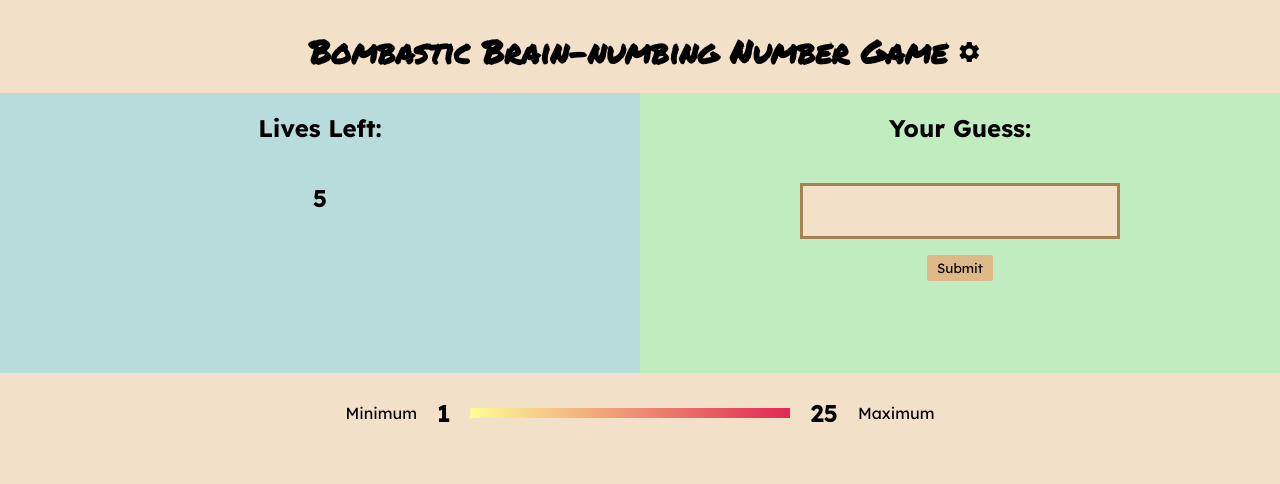
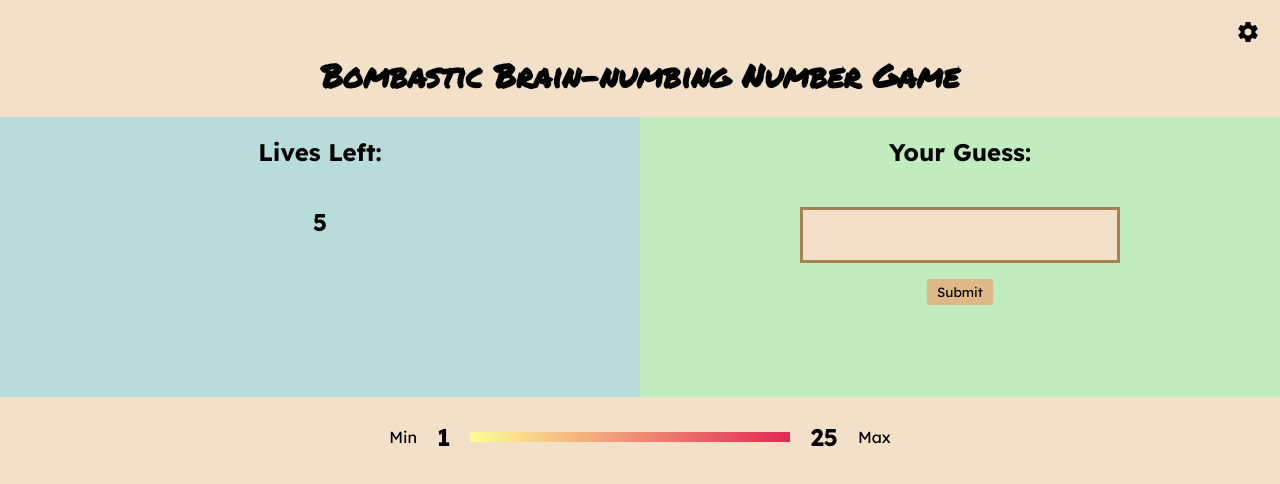
Before and after one commit to sleepycodingcat/Number-guessing-game, a plain HTML site: page index.html in a window 1280 px wide. Drawn offline with Linux system fonts and the light colour scheme; a web font is replaced by a local one.

Commit message:
Update Session 8

```diff
--- a/index.html
+++ b/index.html
@@ -13,15 +13,16 @@
 
 </head>
 <body>
+    <div id = "settingContainer">
+        <i data-toggle-sidebar="sidebar1" class="material-icons" id = "setting">settings</i>
+    </div>
     <div id= "header">
         <h1 id = "title">Bombastic Brain-numbing Number Game</h1>
-        <i data-toggle-sidebar="sidebar1" class="material-icons" id = "setting">settings</i>
     </div>
     <div id = "features">
         <div id = "lives" class = "middle">
         <h2>Lives Left:</h2>
         <span>
-            <!-- <i class="material-icons" id = "heart1">favorite</i> -->
              <h2 id = "numLives">5</h2>
         </span>
         <button id = "hintBtn">Hint</button>
@@ -39,17 +40,20 @@
 
 
     <div id = "range">
-        <label>Minimum</label>
+        <label>Min</label>
         <h2 id = "min">1</h2>
         <div id = "gradient">
         </div>
         <h2 id = "max">25</h2>
-        <label>Maximum</label>
+        <label>Max</label>
     </div>
 
     <div id="sidebar1" class="sidebar" aria-label="Main sidebar containing navigation links and some information" aria-hidden="true">
         <div class="sidebarContent">
             <span>
+                <div id = "closeContainer">
+                    <i data-toggle-sidebar="sidebar1" class="material-icons" id = "setting">close</i>
+                </div>
                 <h3>Change Min Value:</h3>
                 <input class = "input" min = 0 type = "number" id = "inputMin">
                 <button type = "submit" onclick = "changeMin()">Submit</button>
```
